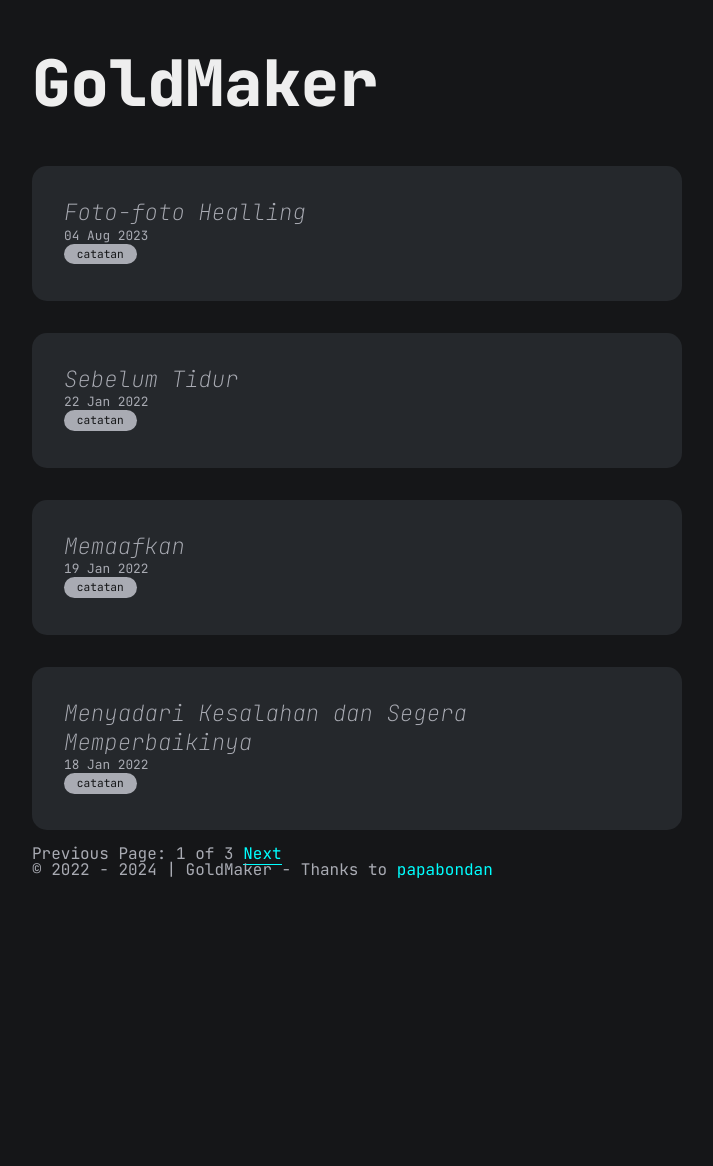
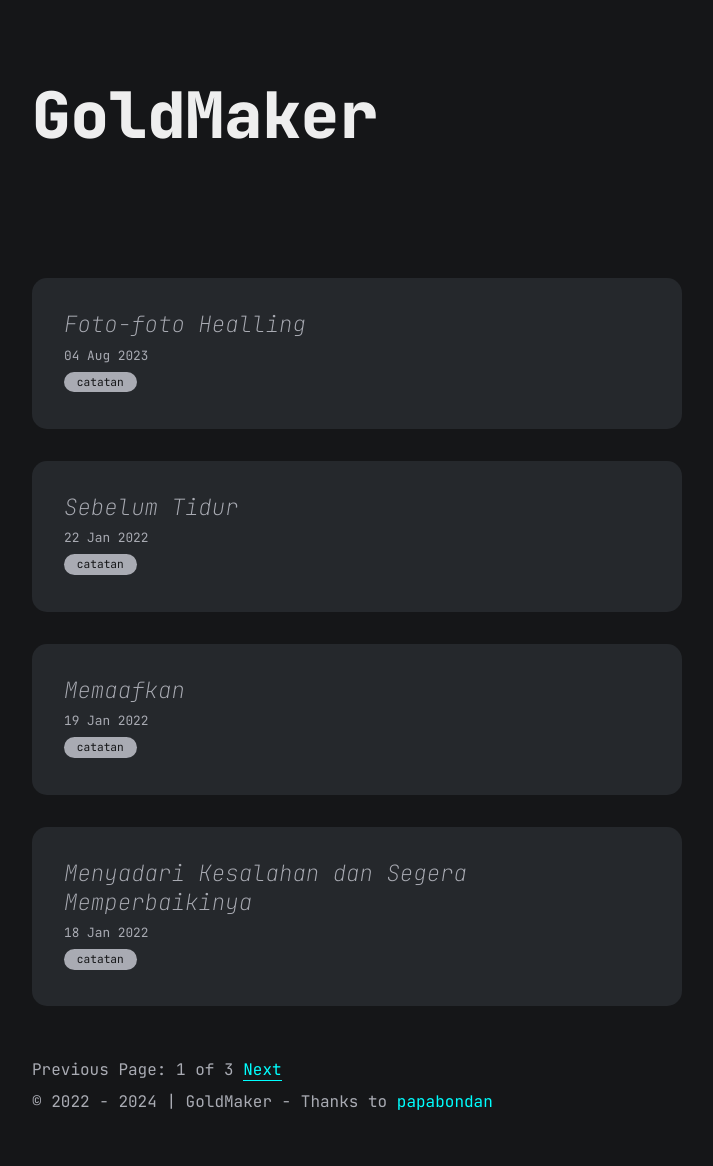
Before and after one commit to angganesia/angganesia.github.io, a Jekyll site: the page built from index.html, in a window 1280 px wide. Shown: the whole page, without its empty margins (283-996 px from the left). Built offline with Jekyll 4.4.1, drawn with Linux system fonts in a browser that asks for light colours; the list of posts is cut into pages by our own code; comment, search, counter and statistics services are not loaded; before the commit the page ends 900 px from its top, so only the background shows below that.

Commit message:
update main.css

```diff
--- a/assets/css/main.css
+++ b/assets/css/main.css
@@ -27,11 +27,11 @@ body {
   color: var(--white-2);
   background-color: var(--gray-6);
   font-family: "JetBrains Mono", monospace;
-  line-height: 1rem;
+  line-height: 2rem;
   background-color: var(--gray-5);
 }
 header {
-  padding: 2rem 0 2rem 0;
+  padding: 2rem 0 4rem 0;
 }
 header .site-title {
   font-size: 4rem;
@@ -42,7 +42,7 @@ header .site-title {
 main {
   margin: 0 auto;
   max-width: 650px;
-  padding: 1rem 0;
+  padding: 3rem 0;
 }
 
 /* header */
@@ -88,7 +88,7 @@ main {
 .articles {
   display: grid;
   row-gap: 2rem;
-  margin: 1rem 0 1rem 0;
+  margin: 4rem 0 3rem 0;
 }
 .articles .article {
   padding: 2rem;
```
